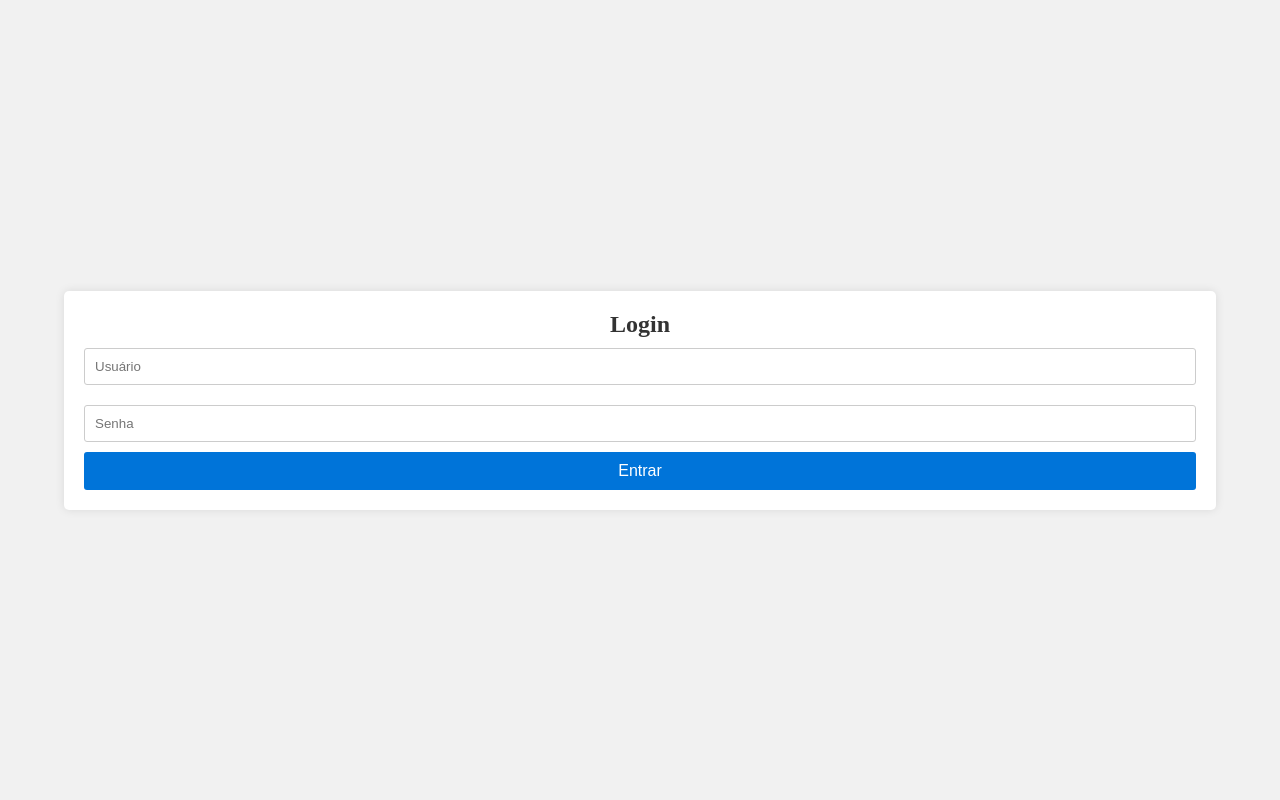
After one commit to Sidiney1227/estoque, a Flask app: template templates/login.html in a window 1280 px wide. The commit adds this page. Run offline with Flask 3, Linux system fonts and the light colour scheme; the template is opened without the code that fills it, so the values that code supplies are empty.

Commit message:
Tela de login e cadastro adicionados

```diff
--- /dev/null
+++ b/login.py
@@ -0,0 +1,118 @@
+from flask import Flask, render_template, request, redirect, url_for
+import mysql.connector
+from werkzeug.security import check_password_hash, generate_password_hash
+from app import conectar_banco  # Importa a função que conecta ao banco
+
+app = Flask(__name__)
+
+@app.route('/')
+def login_page():
+    return render_template('login.html')
+
+@app.route('/login', methods=['POST'])
+def login():
+    username = request.form['username']
+    password = request.form['password']
+
+    conexao = conectar_banco()
+    cursor = conexao.cursor(dictionary=True)
+
+    # Consulta o usuário no banco de dados
+    query = "SELECT * FROM usuarios WHERE username = %s"
+    cursor.execute(query, (username,))
+    user = cursor.fetchone()
+
+#Verifica se o usuario foi encontrado
+    if not user:
+        cursor.close()
+        conexao.close()
+        return 'Usuário não encontrado.'
+#Verifica se o hash da senha é igual ao do banco de dados, caso não seja redireciona a pagina de login novamente
+    if not check_password_hash(user['password'], password):
+        cursor.close()
+        conexao.close()
+        #return 'Senha incorreta.'
+        return redirect(url_for('login_page'))
+
+    cursor.close()
+    conexao.close()
+
+    # Redireciona para a página inicial
+    return redirect(url_for('index'))
+
+@app.route('/cadastro', methods=['POST'])
+def cadastro():
+    username = request.form['username']
+    password = request.form['password']
+
+    # Conecta ao banco de dados
+    conexao = conectar_banco()
+    cursor = conexao.cursor()
+
+    # Verifica se o usuário já existe
+    query = "SELECT * FROM usuarios WHERE username = %s"
+    cursor.execute(query, (username,))
+    user = cursor.fetchone()
+
+    if user:
+        cursor.close()
+        conexao.close()
+        return 'Usuário já existe. Faça login.'
+
+    # Insere o novo usuário no banco de dados com a senha hash
+    senha_hash = generate_password_hash(password)
+    query = "INSERT INTO usuarios (username, password) VALUES (%s, %s)"
+    cursor.execute(query, (username, senha_hash))
+    conexao.commit()
+
+    cursor.close()
+    conexao.close()
+
+    return 'Cadastro bem-sucedido. Faça login.'
+
+@app.route('/cadastro_page')
+def cadastro_page():
+    return render_template('cadastro.html')
+
+@app.route('/logout')
+def logout():
+    return redirect(url_for('login_page'))
+
+# Rota para o arquivo index
+@app.route('/index')
+def index():
+    conexao = conectar_banco()
+    cursor = conexao.cursor()
+    cursor.execute('SELECT * FROM produtos;')
+    produtos = cursor.fetchall()
+    cursor.close()
+    conexao.close()
+    return render_template('index.html', produtos=produtos)
+
+@app.route('/inserir', methods=['POST'])
+def inserir():
+    nome = request.form['nome']
+    preco = float(request.form['preco'])
+    estoque = int(request.form['estoque'])
+    conexao = conectar_banco()
+    cursor = conexao.cursor()
+    cursor.execute('INSERT INTO produtos (nome, preco, estoque) VALUES (%s, %s, %s)', (nome, preco, estoque))
+    conexao.commit()
+    cursor.close()
+    conexao.close()
+
+    return redirect(url_for('index'))
+
+@app.route('/deletar/<int:id>')
+def deletar(id):
+    conexao = conectar_banco()
+    cursor = conexao.cursor()
+    cursor.execute('DELETE FROM produtos WHERE id = %s', (id,))
+    conexao.commit()
+    cursor.close()
+    conexao.close()
+
+    return redirect(url_for('index'))
+
+if __name__ == '__main__':
+    app.run(debug=True)
--- /dev/null
+++ b/static/styles.css
@@ -0,0 +1,73 @@
+* {
+    margin: 0;
+    padding: 0;
+    box-sizing: border-box;
+}
+
+body {
+    display: flex;
+    justify-content: center;
+    align-items: center;
+    height: 100vh;
+    margin: 0;
+    background-color: #f1f1f1;
+}
+
+.login-container {
+    text-align: center;
+    background-color: #fff;
+    padding: 20px;
+    border-radius: 5px;
+    box-shadow: 0 0 10px rgba(0, 0, 0, 0.1);
+    max-width: 100%;
+    width: 90%;
+    margin: auto;
+}
+
+h1 {
+    color: #333;
+    font-size: 24px;
+}
+
+input {
+    width: 100%;
+    padding: 10px;
+    margin: 10px 0;
+    border: 1px solid #ccc;
+    border-radius: 3px;
+}
+
+button {
+    background-color: #0074d9;
+    color: #fff;
+    border: none;
+    padding: 10px 20px;
+    border-radius: 3px;
+    cursor: pointer;
+    width: 100%;
+    font-size: 16px;
+}
+
+.home-container {
+    text-align: center;
+    background-color: #fff;
+    padding: 20px;
+    border-radius: 5px;
+    box-shadow: 0 0 10px rgba(0, 0, 0, 0.1);
+}
+
+h1 {
+    color: #333;
+}
+
+a {
+    display: block;
+    margin-top: 20px;
+    text-decoration: none;
+    color: #0074d9;
+    font-weight: bold;
+}
+
+a:hover {
+    text-decoration: underline;
+}
--- a/templates/index.html
+++ b/templates/index.html
@@ -47,8 +47,8 @@
 <h2>Adicionar Produto</h2>
 <form action="/inserir" method="POST">
     <input type="text" name="nome" placeholder="Nome do Produto" required>
-    <input type="number" step="0.01" name="preco" placeholder="Preço" required>
-    <input type="number" name="estoque" placeholder="Estoque" required>
+        <input type="number" step="0.01" name="preco" placeholder="Preço" required>
+        <input type="number" name="estoque" placeholder="Estoque" required>
     <input type="submit" value="Adicionar Produto">
 </form>
 
--- /dev/null
+++ b/templates/login.html
@@ -0,0 +1,18 @@
+<!DOCTYPE html>
+<html>
+<head>
+    <title>Tela de Login</title>
+    <link rel="stylesheet" type="text/css" href="{{ url_for('static', filename='styles.css') }}">
+
+</head>
+<body>
+    <div class="login-container">
+        <h1>Login</h1>
+        <form method="post" action="/login">
+            <input type="text" name="username" placeholder="Usuário">
+            <input type="password" name="password" placeholder="Senha">
+            <button type="submit">Entrar</button>
+        </form>
+    </div>
+</body>
+</html>
--- /dev/null
+++ b/views.py
@@ -0,0 +1 @@
+#Rotas
```
Also changed, not shown: app.py (+6 -8 lines), templates/cadastro.html (added, +17 -0 lines), testedatabase.py (added, +17 -0 lines), 1 other file.
